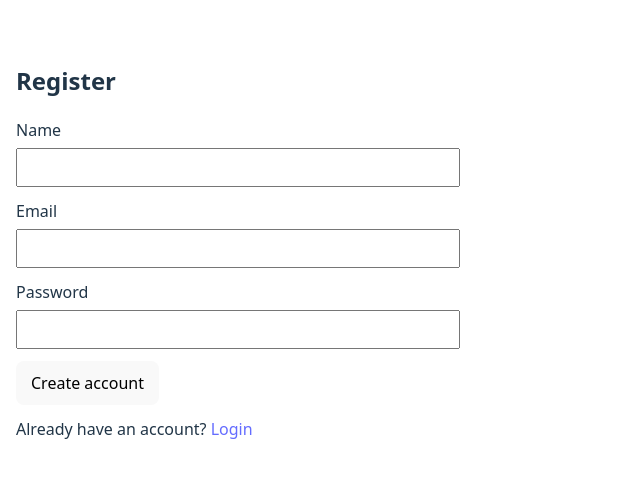
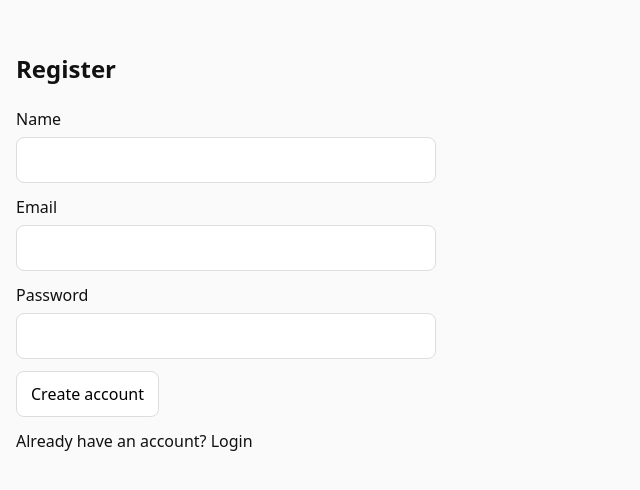
Before and after one commit to TheBAnalystSN/ITSM-APP, a React app in the folder frontend/: page /register in a window 1280 px wide. Shown: the part 150-640 px from the top of the page, without its empty margins (0-640 px from the left). Built offline with nearby package versions, Linux system fonts and the light colour scheme; the HTML template or start-up script is replaced by a standard one.

Commit message:
Update(styles)

```diff
--- a/frontend/src/styles.css
+++ b/frontend/src/styles.css
@@ -0,0 +1,81 @@
+:root {
+  font-family: system-ui, -apple-system, Segoe UI, Roboto, Arial, sans-serif;
+}
+
+body {
+  margin: 0;
+  background: #fafafa;
+  color: #111;
+}
+
+a {
+  color: inherit;
+  text-decoration: none;
+}
+
+input, textarea, select, button {
+  font: inherit;
+}
+
+input, textarea, select {
+  border: 1px solid #ddd;
+  border-radius: 8px;
+  padding: 10px;
+  width: 100%;
+  box-sizing: border-box;
+  background: #fff;
+}
+
+textarea {
+  resize: vertical;
+}
+
+button {
+  border: 1px solid #ddd;
+  background: #fff;
+  border-radius: 8px;
+  padding: 10px 14px;
+  cursor: pointer;
+}
+
+button:hover {
+  background: #f2f2f2;
+}
+
+button:disabled {
+  opacity: 0.6;
+  cursor: not-allowed;
+}
+
+.container {
+  max-width: 900px;
+  margin: 20px auto;
+  padding: 16px;
+}
+
+.card {
+  background: #fff;
+  border: 1px solid #ddd;
+  border-radius: 10px;
+  padding: 12px;
+}
+
+.row {
+  display: flex;
+  justify-content: space-between;
+  gap: 12px;
+  align-items: center;
+  flex-wrap: wrap;
+}
+
+.muted {
+  color: #555;
+}
+
+.error {
+  color: crimson;
+}
+
+.success {
+  color: #1a7f37;
+}
```
